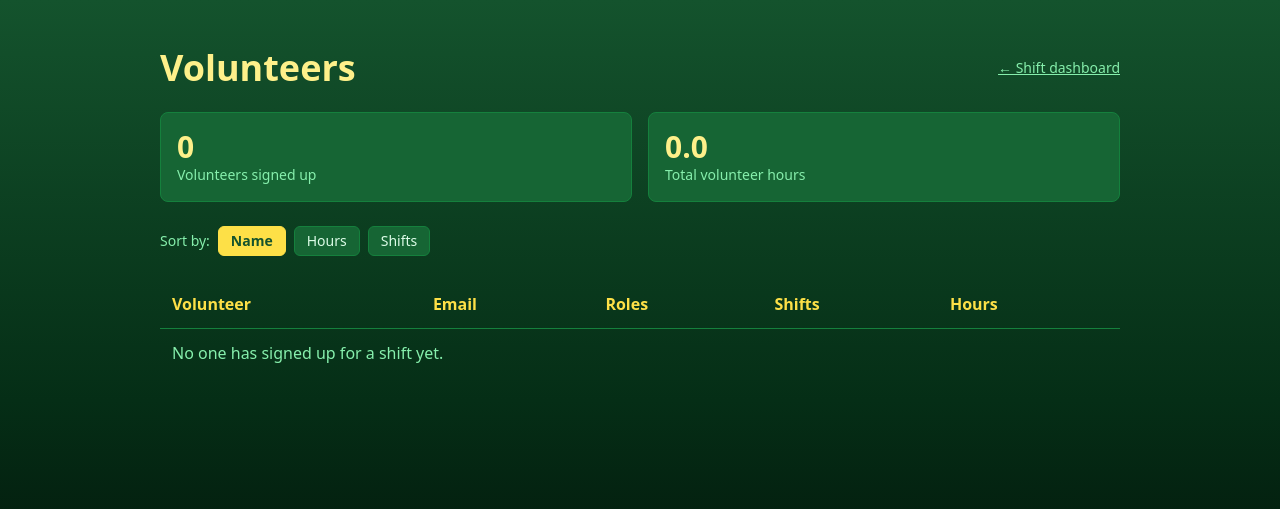
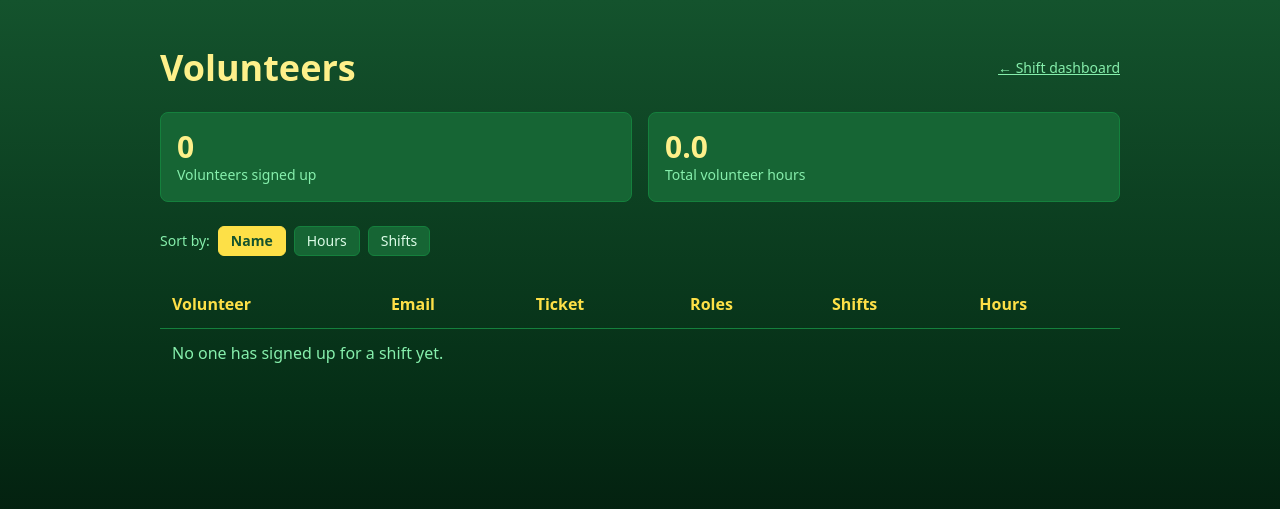
Before and after one commit to djangocon/djangoconus-automation, a Django app: page /volunteers/volunteers/ in a window 1280 px wide. Shown: the top 509 px of the page. Run offline with Django 4.2, Linux system fonts and the light colour scheme; the visitor is signed in with stand-in values (Sample User, id 1); data comes from the database, SQL or seed files in the repository; data that the repository does not hold is empty; parts of the project's set-up code (start-up, migrations or seed data) failed here and were passed over; some libraries are stand-ins or nearby versions.

Commit message:
:sparkles: Flag volunteers who don't hold a ticket
Someone volunteered without a ticket and only found out at the desk (#169).
The answer was already in the Ti.to data — ticket_holders() keeps the latest
event per address and drops voided tickets, so a refund correctly reads as
"no ticket".

The Volunteers page gains a Ticket column (in person / online / none) and a
banner listing anyone unmatched, and the CSV export gains Ticket Type,
Attending and Has Ticket columns — which also fills in the in-person/online
split asked for in #176. Attending is left blank rather than guessing
"In person" when there is no ticket to say either way.

Closes #169

```diff
--- /dev/null
+++ b/volunteers/attendance.py
@@ -0,0 +1,36 @@
+"""Whether a volunteer actually holds a ticket, and which kind.
+
+Someone volunteered without a ticket and only found out at the desk (#169), so
+the coordinators need to see this before the day rather than at the door. The
+answer already lives in the Ti.to webhook data — ``ticket_holders`` keeps the
+most recent event per address and drops voided tickets, so a refunded ticket
+correctly reads as "no ticket".
+"""
+
+from titowebhooks.reports import ticket_holders
+from titowebhooks.views import EVENT_SLUG
+
+NO_TICKET = {"has_ticket": False, "online": False, "ticket_type": ""}
+
+
+def _any_ticket(title):
+    """Every release counts here — we're asking "any ticket at all?"."""
+    return True
+
+
+def ticket_index():
+    """``{email: {has_ticket, online, ticket_type}}`` for every live ticket."""
+    return {
+        person["Email"]: {
+            "has_ticket": True,
+            "online": person["Online"],
+            "ticket_type": person["Ticket Type"],
+        }
+        for person in ticket_holders(_any_ticket, event_slug=EVENT_SLUG)
+    }
+
+
+def ticket_status(user, index):
+    """Look one user up in a ``ticket_index()``. Unknown addresses have no ticket."""
+    email = (getattr(user, "email", "") or "").strip().lower()
+    return index.get(email, NO_TICKET)
--- a/volunteers/templates/volunteers/volunteers_list.html
+++ b/volunteers/templates/volunteers/volunteers_list.html
@@ -24,6 +24,23 @@
             </div>
         </div>
 
+        {% if without_ticket %}
+            <div class="rounded-lg border border-red-600 bg-red-900 p-4 text-red-100">
+                <p class="font-semibold text-red-200">
+                    ⚠️ {{ without_ticket|length }} volunteer{{ without_ticket|pluralize }} with no ticket
+                </p>
+                <p class="mt-1 text-sm">
+                    No live Ti.to ticket matches their email address, so they may need one before their shift.
+                    An address that differs from the one they registered with looks the same from here.
+                </p>
+                <ul class="mt-2 text-sm">
+                    {% for person in without_ticket %}
+                        <li>{{ person.user.get_full_name|default:person.user.email }} — {{ person.user.email }}</li>
+                    {% endfor %}
+                </ul>
+            </div>
+        {% endif %}
+
         <div class="print-hide flex flex-wrap items-center gap-2 text-sm">
             <span class="text-green-300">Sort by:</span>
             {% for key, label in sorts %}
@@ -40,6 +57,7 @@
                     <tr class="border-b border-green-700 text-yellow-300">
                         <th class="p-3">Volunteer</th>
                         <th class="p-3">Email</th>
+                        <th class="p-3">Ticket</th>
                         <th class="p-3">Roles</th>
                         <th class="p-3">Shifts</th>
                         <th class="p-3">Hours</th>
@@ -50,12 +68,19 @@
                         <tr class="border-b border-green-800">
                             <td class="p-3 font-medium text-yellow-100">{{ person.user.get_full_name|default:person.user.get_username }}</td>
                             <td class="p-3 text-sm text-green-200">{{ person.user.email }}</td>
+                            <td class="p-3 text-sm">
+                                {% if person.ticket.has_ticket %}
+                                    <span class="text-green-300">{% if person.ticket.online %}💻 Online{% else %}📍 In person{% endif %}</span>
+                                {% else %}
+                                    <span class="font-semibold text-red-300">⚠️ No ticket</span>
+                                {% endif %}
+                            </td>
                             <td class="p-3 text-sm text-green-300">{{ person.roles }}</td>
                             <td class="p-3 text-green-200">{{ person.shifts }}</td>
                             <td class="p-3 text-green-200">{{ person.hours|floatformat:1 }}</td>
                         </tr>
                     {% empty %}
-                        <tr><td colspan="5" class="p-3 text-green-300">No one has signed up for a shift yet.</td></tr>
+                        <tr><td colspan="6" class="p-3 text-green-300">No one has signed up for a shift yet.</td></tr>
                     {% endfor %}
                 </tbody>
             </table>
--- a/volunteers/views.py
+++ b/volunteers/views.py
@@ -15,6 +15,7 @@ from django_q.tasks import async_task
 
 from titowebhooks.reports import normalized_csv
 
+from .attendance import ticket_index, ticket_status
 from .ical import build_calendar
 from .management.commands.import_schedule import fetch_events
 from .models import (
@@ -387,7 +388,8 @@ def volunteer_roster():
     """Everyone with an active sign-up, with their shift count, hours and roles.
 
     One entry per person, name-sorted — the shape both the roster page and the
-    email export read from.
+    email export read from. Each entry also carries their Ti.to ticket status,
+    so a volunteer with no ticket can be spotted before they turn up (#169).
     """
     people = {}
     for signup in (
@@ -401,8 +403,10 @@ def volunteer_roster():
         person["roles"].add(signup.shift.role.name)
 
     volunteers = list(people.values())
+    index = ticket_index()
     for person in volunteers:
         person["roles"] = ", ".join(sorted(person["roles"]))
+        person["ticket"] = ticket_status(person["user"], index)
     volunteers.sort(key=_volunteer_name)
     return volunteers
 
@@ -427,6 +431,7 @@ def volunteers_list_view(request):
         "sorts": [("name", "Name"), ("hours", "Hours"), ("shifts", "Shifts")],
         "total_volunteers": len(volunteers),
         "total_hours": sum(p["hours"] for p in volunteers),
+        "without_ticket": [p for p in volunteers if not p["ticket"]["has_ticket"]],
     }
     return render(request, "volunteers/volunteers_list.html", context)
 
@@ -452,14 +457,20 @@ def export_volunteers_view(request):
             {
                 "Name": user.get_full_name() or user.get_username(),
                 "Email": email,
+                "Ticket Type": person["ticket"]["ticket_type"],
                 "Shifts": person["shifts"],
                 "Hours": round(person["hours"], 2),
                 "Roles": person["roles"],
+                # Blank, not "In person", when there's no ticket to say either way.
+                "Attending": ("Online" if person["ticket"]["online"] else "In person")
+                if person["ticket"]["has_ticket"]
+                else "",
+                "Has Ticket": person["ticket"]["has_ticket"],
             }
         )
 
     filename = f"volunteer_emails_{timezone.localdate():%Y-%m-%d}.csv"
-    return normalized_csv(filename, ["Shifts", "Hours", "Roles"], rows)
+    return normalized_csv(filename, ["Shifts", "Hours", "Roles", "Attending", "Has Ticket"], rows)
 
 
 @dashboard_required
```
Also changed, not shown: volunteers/tests/test_volunteer_tickets.py (added, +114 -0 lines).
